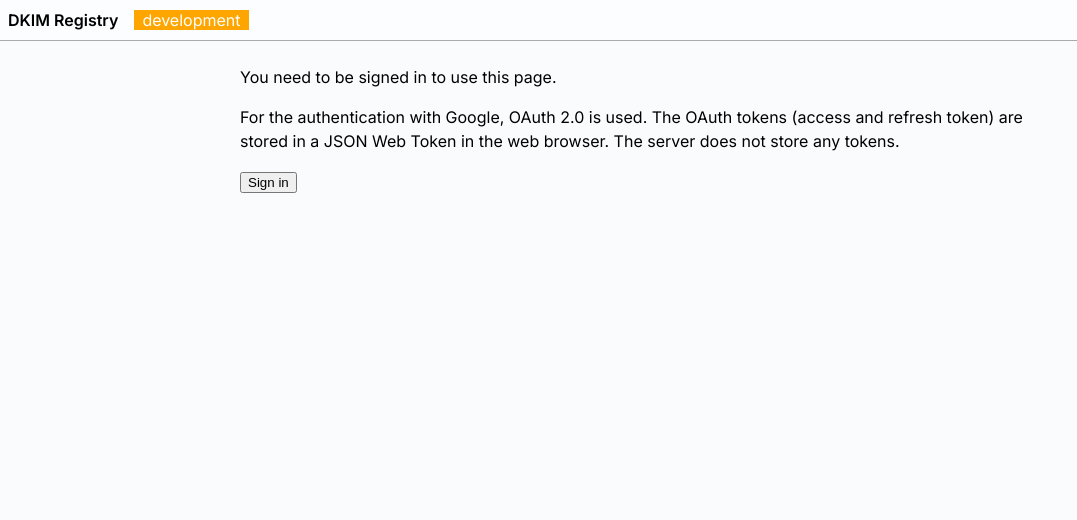
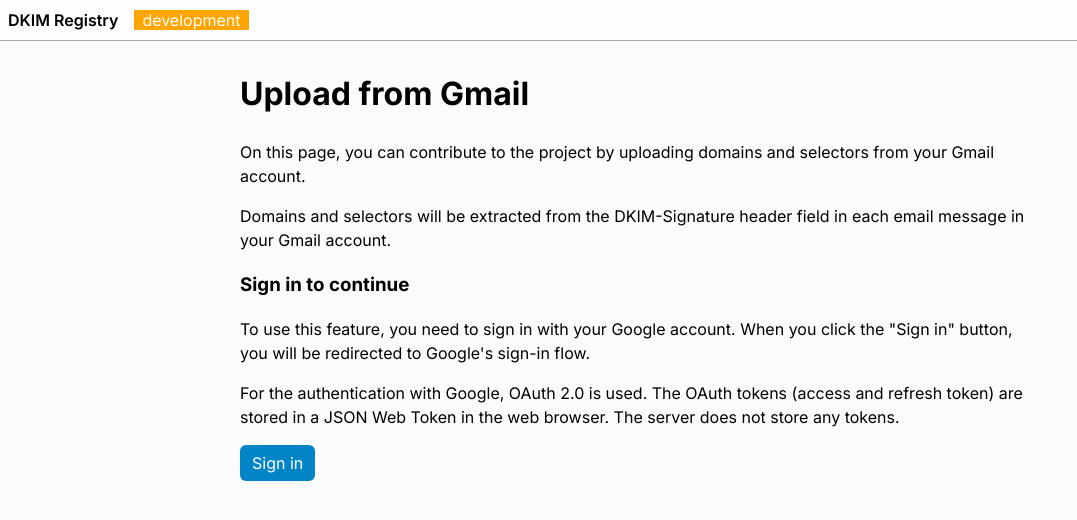
Before and after one commit to zkemail/archive.prove.email, a Next.js app in the folder dkim-lookup-app/: page /upload_gmail in a window 1280 px wide. Shown: the top 520 px of the page, without its empty margins (0-1077 px from the left). Built offline with nearby package versions, Linux system fonts and the light colour scheme; no server answers.

Commit message:
improve ux flow

```diff
--- a/dkim-lookup-app/src/app/layout.tsx
+++ b/dkim-lookup-app/src/app/layout.tsx
@@ -29,7 +29,7 @@ export default function RootLayout({
 	return (
 		<html lang="en">
 			<NextAuthProvider>
-				<body className={inter.className} style={{ margin: 0 }}>
+				<body className={inter.className} style={{ margin: 0, overflowY: 'scroll' }}>
 					<header style={{
 						background: '#fcfdfe',
 						padding: '0.5rem',
--- a/dkim-lookup-app/src/app/upload_gmail/page.tsx
+++ b/dkim-lookup-app/src/app/upload_gmail/page.tsx
@@ -7,6 +7,7 @@ import { axiosErrorMessage, truncate } from "@/lib/utils";
 import axios from "axios";
 import { GmailResponse } from "../api/gmail/route";
 import { AddDspRequest, AddDspResponse } from "../api/dsp/route";
+import { actionButtonStyle } from "@/components/styles";
 
 export default function Page() {
 
@@ -37,20 +38,24 @@ export default function Page() {
 		return <p>loading...</p>
 	}
 
-	if (status === "unauthenticated" || !session) {
+	function NotSignedIn(): React.ReactNode {
 		return <div>
-			<p>You need to be signed in to use this page.</p>
+			<h3>Sign in to continue</h3>
+			<p>
+				To use this feature, you need to sign in with your Google account.
+				When you click the "Sign in" button, you will be redirected to Google's sign-in flow.
+			</p>
 			<p>
 				For the authentication with Google, OAuth 2.0 is used.
 				The OAuth tokens (access and refresh token) are stored in a JSON Web Token in the web browser.
 				The server does not store any tokens.
 			</p>
-			<button onClick={() => signIn()}>Sign in</button>
+			<button style={actionButtonStyle} onClick={() => signIn()}>Sign in</button>
 		</div>
 	}
 
-	// check for strict equality to avoid showing a misleading message to the user when the value is unknown (undefined), but the user has in fact granted the scope access
-	if (session.has_metadata_scope === false) {
+
+	function InsufficientPermissions(): React.ReactNode {
 		return <div>
 			<h3>
 				Insufficient permissions
@@ -58,13 +63,68 @@ export default function Page() {
 			<p>
 				To use this feature, you need to grant permission for the site to access email message metadata.
 				To do this, <b><a href="#" onClick={() => signOut()}>sign out</a></b> and sign in again,
-				and during the sign-in process, give permission to access email message metadata.
+				and during the sign-in process, give permission to access email message metadata:
 			</p>
 			<p>
 				<img src="/grant_metadata_scope.png" alt="instruction to grant metadata scope" />
 			</p>
 		</div>
 	}
+
+	// check (status !== "unauthenticated" && session) instead of (status === "authenticated")
+	// because status can be "loading" even when the user is signed in, causing a flickery behavior
+	// as a side effect of the workaround with "await update();"
+	const signedIn = (status !== "unauthenticated") && session;
+
+	function ProgressArea(): React.ReactNode {
+		if (!signedIn) {
+			return <NotSignedIn />
+		}
+
+		// check for strict equality to avoid showing a misleading message to the user when the value is unknown (undefined), but the user has in fact granted the scope access
+		if (session.has_metadata_scope === false) {
+			return <InsufficientPermissions />
+		}
+
+		let showStartButton = progressState === 'Not started';
+		let showResumeButton = progressState === 'Paused' || progressState === 'Interrupted';
+		let showPauseButton = progressState === 'Running...';
+		let showProgress = progressState !== 'Not started';
+
+		return <>
+			<div style={{ fontWeight: 500 }}>
+				Progress: {progressState}
+			</div>
+			<div>
+				{showStartButton && <button style={actionButtonStyle} onClick={() => {
+					uploadFromGmail();
+				}}>Start</button>}
+				{showResumeButton && <button style={actionButtonStyle} onClick={() => {
+					uploadFromGmail();
+				}}>Resume</button>}
+				{showPauseButton && <button style={actionButtonStyle} onClick={() => {
+					logmsg('pausing upload...');
+					setProgressState('Paused');
+				}}>Pause</button>}
+
+			</div>
+			{showProgress && <>
+				<div style={{ marginTop: '1rem', marginBottom: '1rem' }}>
+					<div>
+						Processed email messages: {processedMessages} {totalMessages ? `of ${totalMessages}` : ''}
+					</div>
+					<div>
+						Uploaded domain/selector pairs: {uploadedPairs.size}
+					</div>
+					<div>
+						Added domain/selector pairs: {addedPairs}
+					</div>
+				</div>
+				<LogConsole log={log} setLog={setLog} />
+			</>}
+		</>
+	}
+
 
 	function logmsg(message: string) {
 		console.log(message);
@@ -114,17 +174,14 @@ export default function Page() {
 		}
 	}
 
-	let showStartButton = progressState === 'Not started';
-	let showResumeButton = progressState === 'Paused' || progressState === 'Interrupted';
-	let showPauseButton = progressState === 'Running...';
-
 	return (
 		<div>
 			<h1>Upload from Gmail</h1>
-			<div>
-				{session?.user?.email && <div>Signed in as {session?.user?.email}</div>}
-				{session && <button onClick={() => signOut()}>Sign out</button>}
-			</div>
+
+			{signedIn && <div>
+				{session.user?.email && <div>Signed in as {session?.user?.email}</div>}
+				<button onClick={() => signOut()}>Sign out</button>
+			</div>}
 			<p>
 				On this page, you can contribute to the project by uploading domains and selectors from your Gmail account.
 			</p>
@@ -132,34 +189,7 @@ export default function Page() {
 				<p>
 					Domains and selectors will be extracted from the DKIM-Signature header field in each email message in your Gmail account.
 				</p>
-				<div>
-					Progress: {progressState}
-				</div>
-				<div>
-					{showStartButton && <button onClick={() => {
-						uploadFromGmail();
-					}}>Start</button>}
-					{showResumeButton && <button onClick={() => {
-						uploadFromGmail();
-					}}>Resume</button>}
-					{showPauseButton && <button onClick={() => {
-						logmsg('pausing upload...');
-						setProgressState('Paused');
-					}}>Pause</button>}
-
-				</div>
-				<div style={{ marginTop: '1rem', marginBottom: '1rem' }}>
-					<div>
-						Processed email messages: {processedMessages} {totalMessages ? `of ${totalMessages}` : ''}
-					</div>
-					<div>
-						Uploaded domain/selector pairs: {uploadedPairs.size}
-					</div>
-					<div>
-						Added domain/selector pairs: {addedPairs}
-					</div>
-				</div>
-				<LogConsole log={log} setLog={setLog} />
+				<ProgressArea />
 			</div >
 		</div >
 	)
--- a/dkim-lookup-app/src/components/styles.ts
+++ b/dkim-lookup-app/src/components/styles.ts
@@ -1,6 +1,6 @@
 import { CSSProperties } from "react";
 
-export const searchButtonStyle: CSSProperties = {
+export const actionButtonStyle: CSSProperties = {
 	font: 'inherit',
 	border: 'none',
 	color: 'white',
@@ -9,6 +9,7 @@ export const searchButtonStyle: CSSProperties = {
 	paddingRight: '0.75rem',
 	borderRadius: '0.375rem',
 	height: '2.25rem',
+	cursor: 'pointer',
 };
 
 export const searchInputBoxStyle: CSSProperties = {
```
